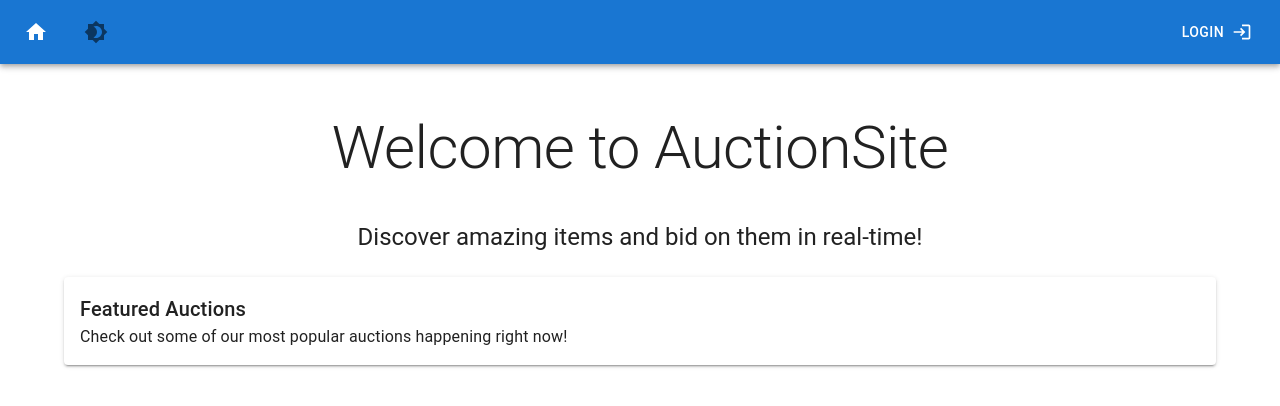
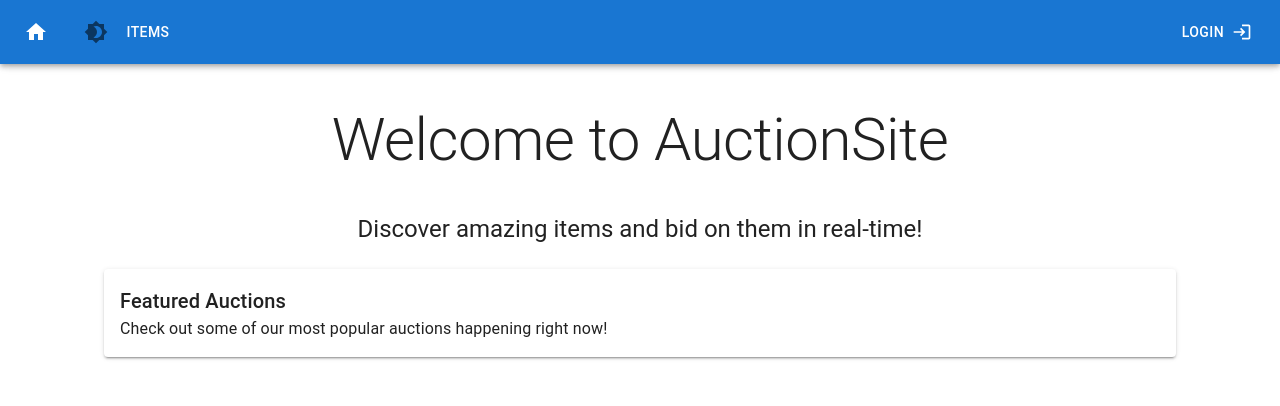
Before and after one commit to TrulyThomas/AuctionFrontend, a React (Create React App) app: page / in a window 1280 px wide. Shown: the top 406 px of the page. Built offline with nearby package versions, Linux system fonts and the light colour scheme.

Commit message:
Toolbar resize and restructure of files

```diff
--- /dev/null
+++ b/src/Components/NavBar/AuctionAppBar.tsx
@@ -0,0 +1,124 @@
+import { Logout, Login } from '@mui/icons-material'
+import './Toolbar.css'
+import {
+   AppBar,
+   Toolbar,
+   IconButton,
+   Stack,
+   Box,
+   Button,
+   useTheme,
+   styled,
+   Collapse
+} from '@mui/material'
+import React, { useState, useRef, useEffect, FC, createRef } from 'react'
+import usePalette from '../../Context/ModeHook'
+import Brightness4Icon from '@mui/icons-material/Brightness4'
+import Brightness7Icon from '@mui/icons-material/Brightness7'
+import HomeIcon from '@mui/icons-material/Home'
+import { useNavigate } from 'react-router-dom'
+import useAuth from '../../Context/AuthenticationProvider'
+
+interface IAuctionAppBarProps {
+   toolbarVariant: boolean
+}
+interface NavItem {
+   displayName: string
+   href: string
+}
+const AuctionAppBar: FC<IAuctionAppBarProps> = (props) => {
+   const theme = useTheme()
+   const { logout } = useAuth()
+   const navigate = useNavigate()
+   const { flipPaletteMode } = usePalette()
+   const { user } = useAuth()
+   const toolbarRef = useRef<HTMLDivElement>(null)
+   const renderNavItem = (navItem: NavItem, i: number) => {
+      return (
+         <Button
+            key={'navbar' + navItem.displayName + i}
+            sx={{ color: 'inherit' }}
+            href={navItem.href}
+         >
+            {navItem.displayName}
+         </Button>
+      )
+   }
+
+   const navItems: NavItem[] = !user
+      ? [{ displayName: 'Items', href: '/items' }]
+      : [
+           { displayName: 'Items', href: '/items' },
+           { displayName: 'My Fav Item', href: '/item/1' },
+           { displayName: 'New Item', href: '/item/new' }
+        ]
+   useEffect(() => {
+      console.log('running', props.toolbarVariant)
+      if (props.toolbarVariant) {
+         toolbarRef.current?.classList.add('resize')
+      } else {
+         toolbarRef.current?.classList.remove('resize')
+      }
+   }, [props.toolbarVariant])
+   return (
+      <AppBar
+         position="fixed"
+         component="nav"
+         sx={{ zIndex: (theme) => theme.zIndex.drawer + 1 }}
+      >
+         <Toolbar ref={toolbarRef} className="resizeAnimation">
+            <IconButton
+               size="large"
+               edge="start"
+               color="inherit"
+               aria-label="menu"
+               sx={{ mr: 2 }}
+               href="/"
+            >
+               <HomeIcon />
+            </IconButton>
+            <IconButton onClick={() => flipPaletteMode()}>
+               {theme.palette.mode === 'dark' ? (
+                  <Brightness7Icon />
+               ) : (
+                  <Brightness4Icon />
+               )}
+            </IconButton>
+            <Stack
+               direction={'row'}
+               justifyContent="space-between"
+               spacing={2}
+               sx={{ width: '100%' }}
+            >
+               <Box sx={{ display: { xs: 'none', sm: 'block' } }}>
+                  {navItems.map((navItem, i) => {
+                     return renderNavItem(navItem, i)
+                  })}
+               </Box>
+               {user && (
+                  <Button
+                     color="inherit"
+                     variant="text"
+                     endIcon={<Logout />}
+                     onClick={() => logout()}
+                  >
+                     Logout
+                  </Button>
+               )}
+               {!user && (
+                  <Button
+                     color="inherit"
+                     variant="text"
+                     endIcon={<Login />}
+                     onClick={() => navigate('/Login')}
+                  >
+                     Login
+                  </Button>
+               )}
+            </Stack>
+         </Toolbar>
+      </AppBar>
+   )
+}
+
+export default AuctionAppBar
--- a/src/Components/NavBar/NavBar.tsx
+++ /dev/null
@@ -1,126 +0,0 @@
-import {
-   Box,
-   Stack,
-   CssBaseline,
-   AppBar,
-   Toolbar,
-   IconButton,
-   Typography,
-   Button,
-   Link,
-   ThemeProvider,
-   useMediaQuery,
-   createTheme,
-   useTheme,
-   Divider
-} from '@mui/material'
-import React, { useState, FC } from 'react'
-import HomeIcon from '@mui/icons-material/Home'
-import Brightness4Icon from '@mui/icons-material/Brightness4'
-import Brightness7Icon from '@mui/icons-material/Brightness7'
-import usePalette from '../../Context/ModeHook'
-import useAuth from '../../Context/AuthenticationProvider'
-import { Login, Logout } from '@mui/icons-material'
-import { useNavigate } from 'react-router-dom'
-
-interface INavBarProps {
-   children: React.ReactElement
-}
-interface NavItem {
-   displayName: string
-   href: string
-}
-const NavBar: FC<INavBarProps> = (props) => {
-   const theme = useTheme()
-   const { logout } = useAuth()
-   const navigate = useNavigate()
-   const { flipPaletteMode } = usePalette()
-   const { user } = useAuth()
-   const navItems: NavItem[] = user
-      ? [
-           { displayName: 'Items', href: '/items' },
-           { displayName: 'My Fav Item', href: '/item/1' },
-           { displayName: 'New Item', href: '/item/new' }
-        ]
-      : []
-
-   const renderNavItem = (navItem: NavItem, i: number) => {
-      return (
-         <Button
-            key={'navbar' + navItem.displayName + i}
-            sx={{ color: 'inherit' }}
-            href={navItem.href}
-         >
-            {navItem.displayName}
-         </Button>
-      )
-   }
-
-   return (
-      <>
-         <Box sx={{ display: 'flex' }}>
-            <AppBar
-               position="static"
-               component="nav"
-               sx={{ zIndex: (theme) => theme.zIndex.drawer + 1 }}
-            >
-               <Toolbar>
-                  <IconButton
-                     size="large"
-                     edge="start"
-                     color="inherit"
-                     aria-label="menu"
-                     sx={{ mr: 2 }}
-                     href="/"
-                  >
-                     <HomeIcon />
-                  </IconButton>
-                  <IconButton onClick={() => flipPaletteMode()}>
-                     {theme.palette.mode === 'dark' ? (
-                        <Brightness7Icon />
-                     ) : (
-                        <Brightness4Icon />
-                     )}
-                  </IconButton>
-                  <Stack
-                     direction={'row'}
-                     justifyContent="space-between"
-                     spacing={2}
-                     sx={{ width: '100%' }}
-                  >
-                     <Box sx={{ display: { xs: 'none', sm: 'block' } }}>
-                        {navItems.map((navItem, i) => {
-                           return renderNavItem(navItem, i)
-                        })}
-                     </Box>
-                     {user && (
-                        <Button
-                           color="inherit"
-                           variant="text"
-                           endIcon={<Logout />}
-                           onClick={() => logout()}
-                        >
-                           Logout
-                        </Button>
-                     )}
-                     {!user && (
-                        <Button
-                           color="inherit"
-                           variant="text"
-                           endIcon={<Login />}
-                           onClick={() => navigate('/Login')}
-                        >
-                           Login
-                        </Button>
-                     )}
-                  </Stack>
-               </Toolbar>
-            </AppBar>
-         </Box>
-         <Box component="main" sx={{ p: 3 }}>
-            {props.children}
-         </Box>
-      </>
-   )
-}
-export default NavBar
--- /dev/null
+++ b/src/Components/NavBar/NavbarPageWrapper.tsx
@@ -0,0 +1,27 @@
+import { Box, AppBar, Fade, Collapse } from '@mui/material'
+import React, { FC } from 'react'
+import useScrollTrigger from '@mui/material/useScrollTrigger'
+import AuctionAppBar from './AuctionAppBar'
+
+interface INavBarProps {
+   children: React.ReactElement
+}
+
+const NavbarPageWrapper: FC<INavBarProps> = (props) => {
+   const trigger = useScrollTrigger({
+      disableHysteresis: true,
+      threshold: 50
+   })
+
+   return (
+      <>
+         <Box sx={{ display: 'flex' }}>
+            <AuctionAppBar toolbarVariant={trigger} />
+         </Box>
+         <Box component="main" sx={{ p: '5rem' }}>
+            {props.children}
+         </Box>
+      </>
+   )
+}
+export default NavbarPageWrapper
--- /dev/null
+++ b/src/Components/NavBar/Toolbar.css
@@ -0,0 +1,8 @@
+
+.resizeAnimation {
+    transition: 250ms;
+}
+
+.resize {
+    min-height: 48px !important
+}
--- a/src/Pages/Item.tsx
+++ b/src/Pages/Item.tsx
@@ -30,6 +30,7 @@ function Landing() {
             <Typography variant="h2" gutterBottom>
                {data.getItem.name} {data.getItem.text}
             </Typography>
+            <Box sx={{ height: '200vh' }}></Box>
          </Container>
       </div>
    )
--- a/src/index.tsx
+++ b/src/index.tsx
@@ -3,7 +3,7 @@ import ReactDOM from 'react-dom/client'
 import reportWebVitals from './reportWebVitals'
 
 import { ApolloClient, InMemoryCache, ApolloProvider } from '@apollo/client'
-import NavBar from './Components/NavBar/NavBar'
+import NavbarPageWrapper from './Components/NavBar/NavbarPageWrapper'
 import Landing from './Pages/Landing'
 import Items from './Pages/Items'
 import Item from './Pages/Item'
@@ -27,18 +27,18 @@ const routes = [
    {
       path: '/',
       element: (
-         <NavBar>
+         <NavbarPageWrapper>
             <Landing />
-         </NavBar>
+         </NavbarPageWrapper>
       )
    },
    {
       path: '/items',
       element: (
          <AuthenticatedRoute>
-            <NavBar>
+            <NavbarPageWrapper>
                <Items />
-            </NavBar>
+            </NavbarPageWrapper>
          </AuthenticatedRoute>
       )
    },
@@ -46,9 +46,9 @@ const routes = [
       path: '/item/:id',
       element: (
          <AuthenticatedRoute>
-            <NavBar>
+            <NavbarPageWrapper>
                <Item />
-            </NavBar>
+            </NavbarPageWrapper>
          </AuthenticatedRoute>
       )
    },
@@ -56,9 +56,9 @@ const routes = [
       path: '/item/new',
       element: (
          <AuthenticatedRoute>
-            <NavBar>
+            <NavbarPageWrapper>
                <NewItem />
-            </NavBar>
+            </NavbarPageWrapper>
          </AuthenticatedRoute>
       )
    },
@@ -66,9 +66,9 @@ const routes = [
       path: '/item/edit/:id',
       element: (
          <AuthenticatedRoute>
-            <NavBar>
+            <NavbarPageWrapper>
                <EditItem />
-            </NavBar>
+            </NavbarPageWrapper>
          </AuthenticatedRoute>
       )
    },
```
Lines whose indentation alone changed are shown as unchanged.
